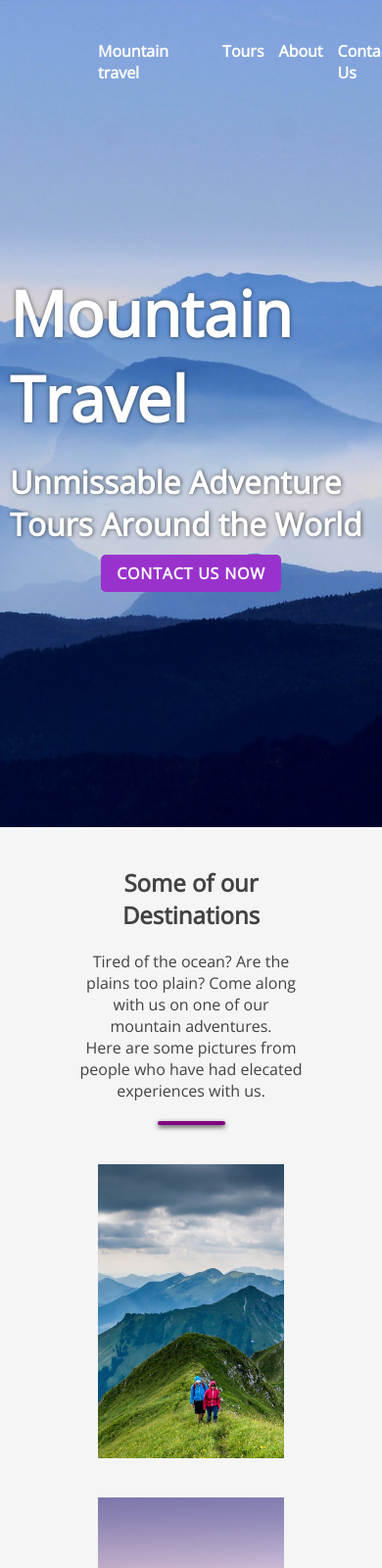
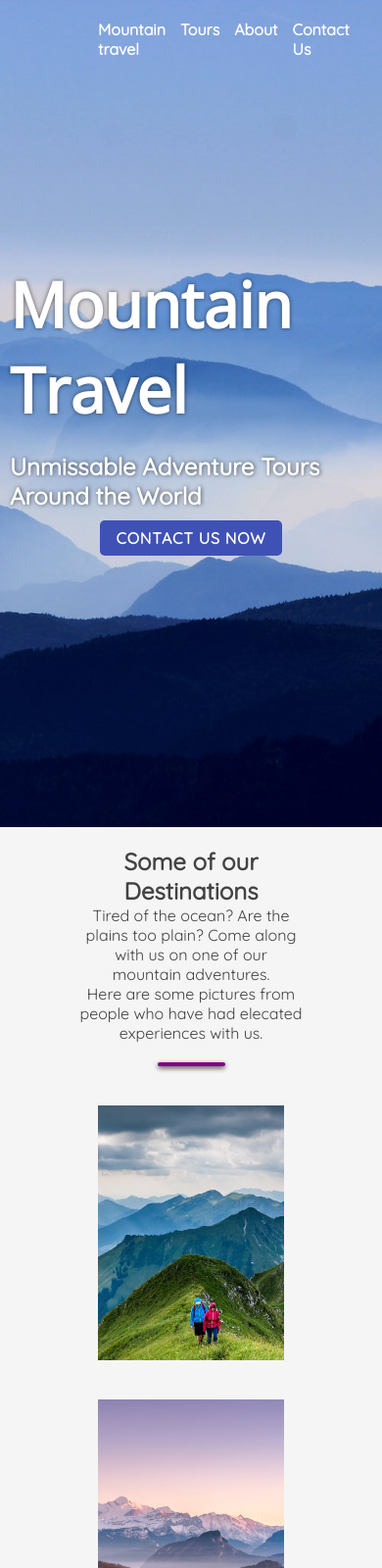
Before and after one commit to neenjaw/course-udemy-advanced-webdev, a plain HTML site: page section04-project-building-startup/index.html in a window 390 px wide. Shown: the top 1600 px of the page at 98% size. Drawn offline with nearby package versions, Linux system fonts and the light colour scheme.

Commit message:
section 4 done

```diff
--- a/section04-project-building-startup/assets/css/styles.css
+++ b/section04-project-building-startup/assets/css/styles.css
@@ -1,4 +1,6 @@
-*, * > * {
+* {
+    margin: 0;
+    padding: 0;
     box-sizing: border-box;
 }
 
@@ -14,7 +16,7 @@ html, body {
 
 body {
     background-color: white;
-    font-family: 'Open Sans', 'Quicksand', 'Arial';
+    font-family: 'Quicksand', 'Arial';
 }
 
 p {
@@ -72,6 +74,9 @@ p:last-of-type {
     display: flex;
     justify-content: space-between;
     align-items: baseline;
+
+    animation: 1s fadein 0.5s forwards;
+    opacity: 0;
 }
 
 .landing__links {
@@ -102,9 +107,14 @@ p:last-of-type {
     flex-direction: column;
     justify-content: center;
     align-items: center;
+
+    animation: 1s fadein 0.3s forwards, 1s slideintoplace 0.3s forwards;
+    opacity: 0;
+    transform: translateY(50px);
 }
 
 .landing__content h1 {
+    font-family: 'Open Sans', sans-serif;
     font-size: 64px;
     margin: 10px;
     text-shadow: 0px 0px 4px rgba(0, 0, 0, 0.588);
@@ -124,7 +134,7 @@ p:last-of-type {
 
     padding: 8px 16px;
     margin-bottom: 100px;
-    background-color: darkorchid;
+    background-color: #3f51b5;
     border-radius: 5px;
 
     transition: background-color 0.2s ease-in-out;
@@ -132,6 +142,12 @@ p:last-of-type {
 
 .landing__button:hover {
     background-color: purple;
+}
+
+@media only screen and (max-width: 780px) {
+    .landing__content h2 {
+        font-size: 24px;
+    }
 }
 
 /* Gallery Section */
@@ -148,10 +164,11 @@ p:last-of-type {
 }
 
 .gallery__picture {
-    margin: 20px;
+    padding: 20px;
 
     height: 300px;
 
+    background-clip: content-box;
     background-repeat: no-repeat;
     background-size: cover;
     background-position: center;
@@ -159,23 +176,25 @@ p:last-of-type {
 
 .picture--fr1 {
     flex-grow: 1;
-    flex-basis: calc(33.3% - 40px);
+    /* flex-basis: calc(33.3% - 40px); */
+    flex-basis: 30%;
 }
 
 .picture--fr3 {
     flex-grow: 3;
-    flex-basis: calc(66.6% - 40px);
+    /* flex-basis: calc(66.6% - 40px); */
+    flex-basis: 70%;
 }
 
 @media only screen and (max-width: 1000px) {
     .gallery__picture {
-        flex-basis: calc(50% - 40px);
+        flex-basis: 50%;
     }
 }
 
 @media only screen and (max-width: 875px) {
     .gallery__picture {
-        flex-basis: calc(100% - 40px);
+        flex-basis: 100%;
     }
 }
 
@@ -242,6 +261,8 @@ p:last-of-type {
 
 .testamonial__quote {
     margin-bottom: 10px;
+    line-height: 1.5;
+    font-weight: 300;
 }
 
 .testamonial__author {
@@ -291,7 +312,7 @@ p:last-of-type {
     padding: 20px 80px;
     text-align: center;
 
-    background-color: rgb(72, 70, 156);
+    background-color: #607d8b;
 
     color: white;
 }
@@ -311,3 +332,17 @@ p:last-of-type {
     padding: 5px;
     font-size: 36px;
 }
+
+/* Animations */
+
+@keyframes fadein {
+    100% {
+        opacity: 1;
+    }
+}
+
+@keyframes slideintoplace {
+    100% {
+        transform: translateY(0px);
+    }
+}
```
Also changed, not shown: section04-project-building-startup/section-readme.md (+13 -0 lines), 5 other files.
